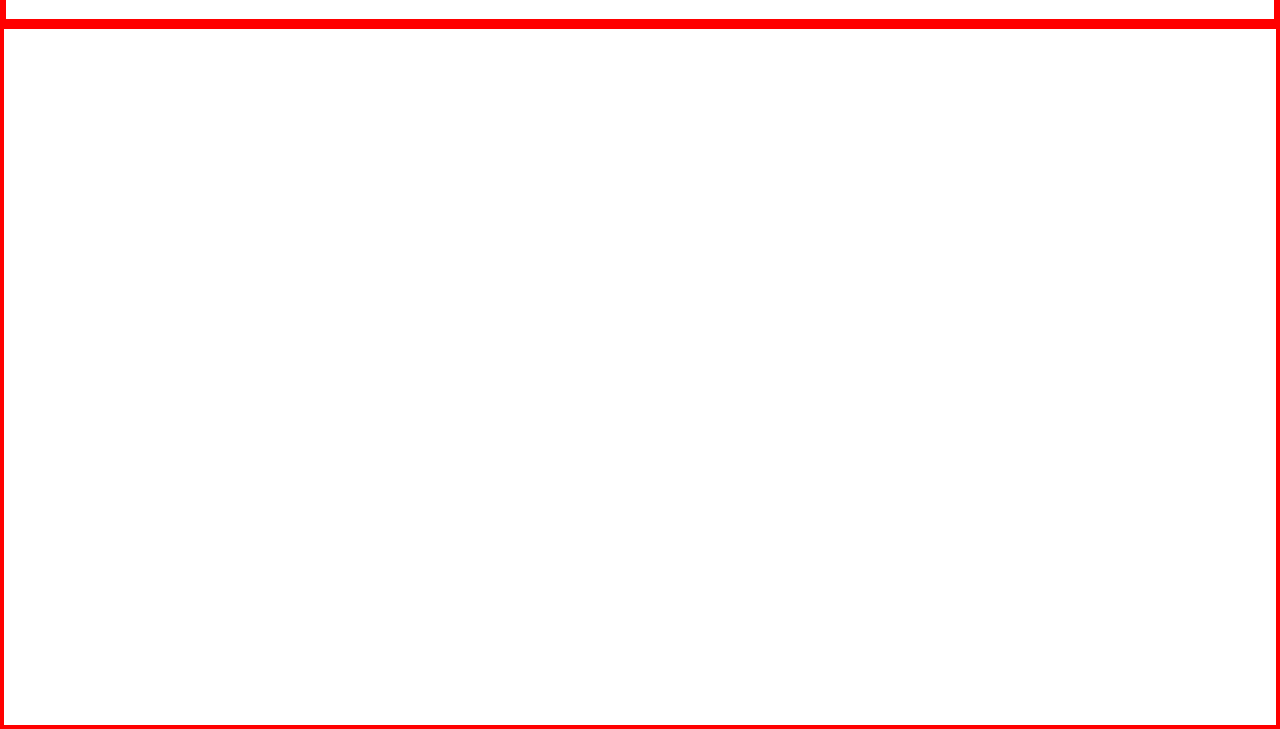
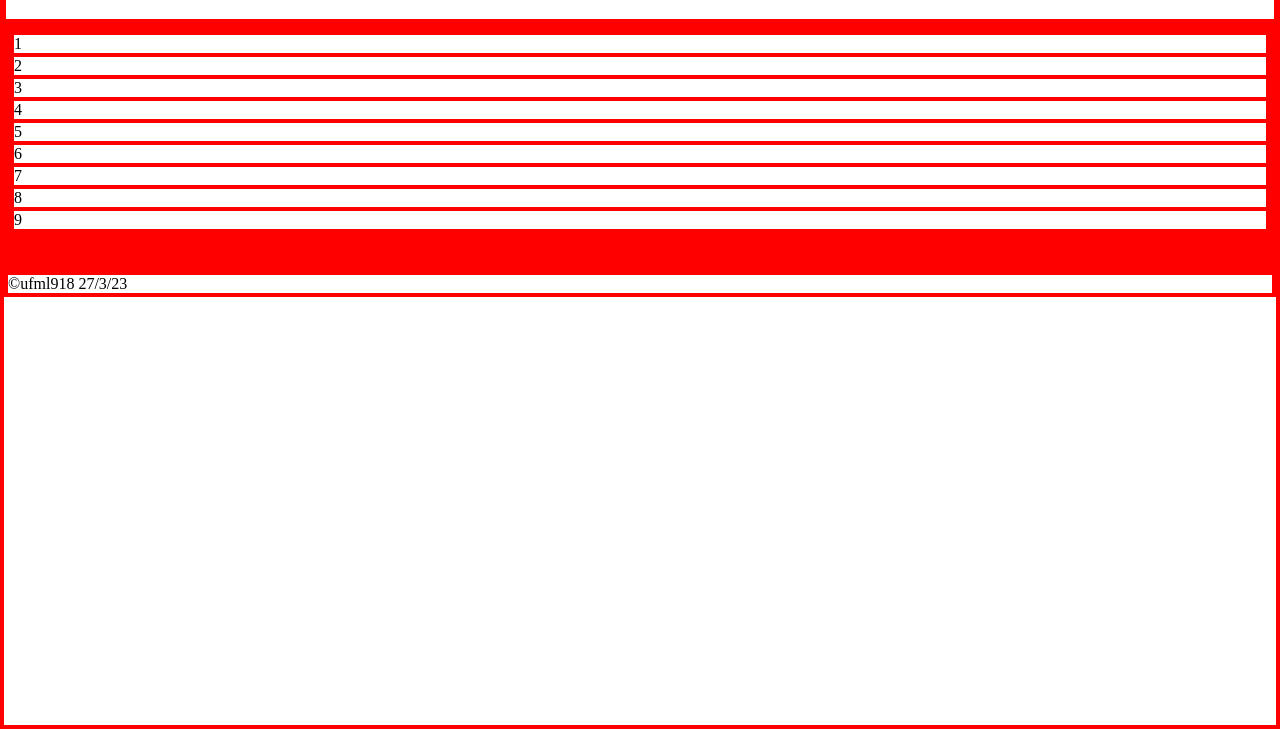
Before and after one commit to ufml918/js-Calculator, a plain HTML site: page index.html in a window 1280 px wide. Shown: the part 71-800 px from the top of the page. Drawn offline with Linux system fonts and the light colour scheme.

Commit message:
do the basic setup of calculator

```diff
--- a/index.html
+++ b/index.html
@@ -14,11 +14,39 @@
     </header>
 
     <div class="content">
+        <div class="calculator">
+            <div class="display">
 
+            </div>
+            <div class="buttoms">
+                <div class="numbers">
+                    <div class="number">1</div>
+                    <div class="number">2</div>
+                    <div class="number">3</div>
+                    <div class="number">4</div>
+                    <div class="number">5</div>
+                    <div class="number">6</div>
+                    <div class="number">7</div>
+                    <div class="number">8</div>
+                    <div class="number">9</div>
+                </div>
+                <div id="clear"></div>
+                <div id="delete"></div>
+                <div class="operators">
+                    <div id="add"></div>
+                    <div id="sub"></div>
+                    <div id="mul"></div>
+                    <div id="div"></div>
+                </div>
+                <div id="enter"></div>
+            </div>
+        </div>
     </div>
 
     <footer>
-
+        <div class="copyright">
+            &copy;ufml918 27/3/23
+        </div>
     </footer>
 </body>
 </html>
```
